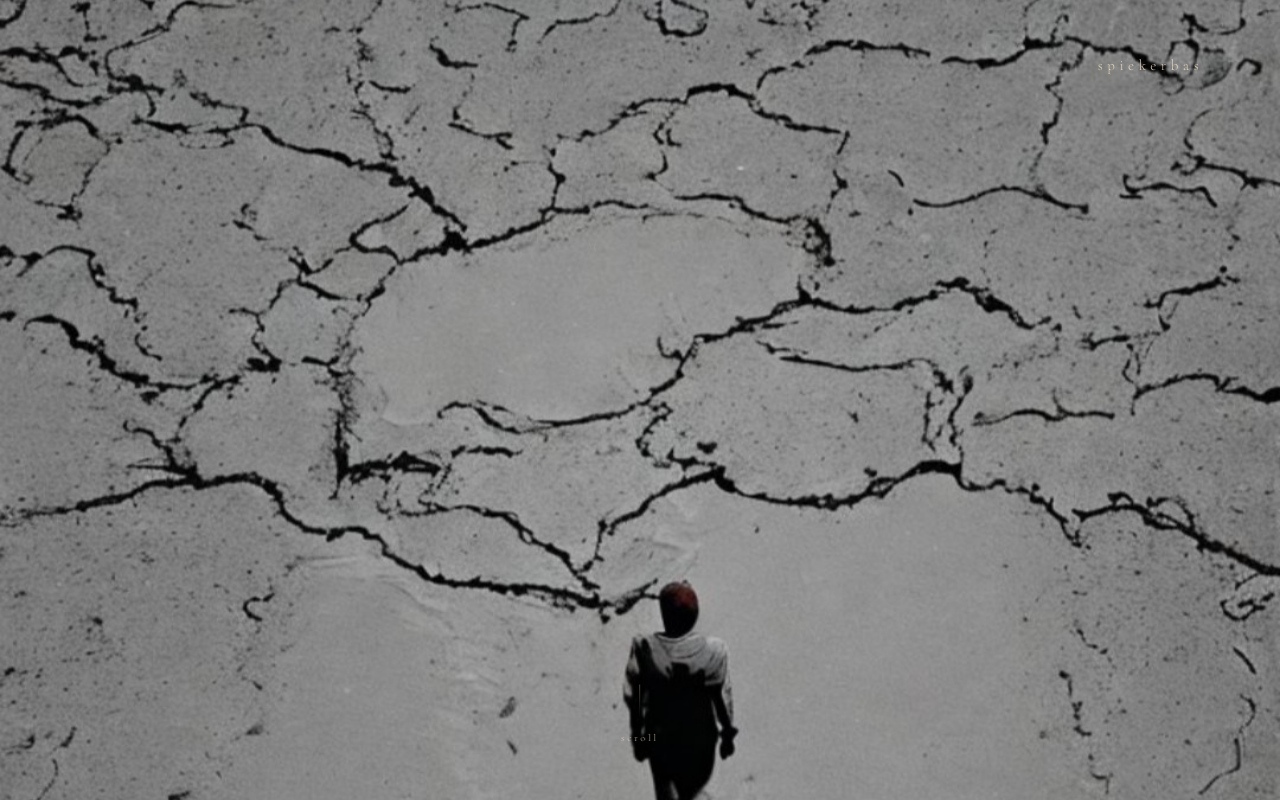
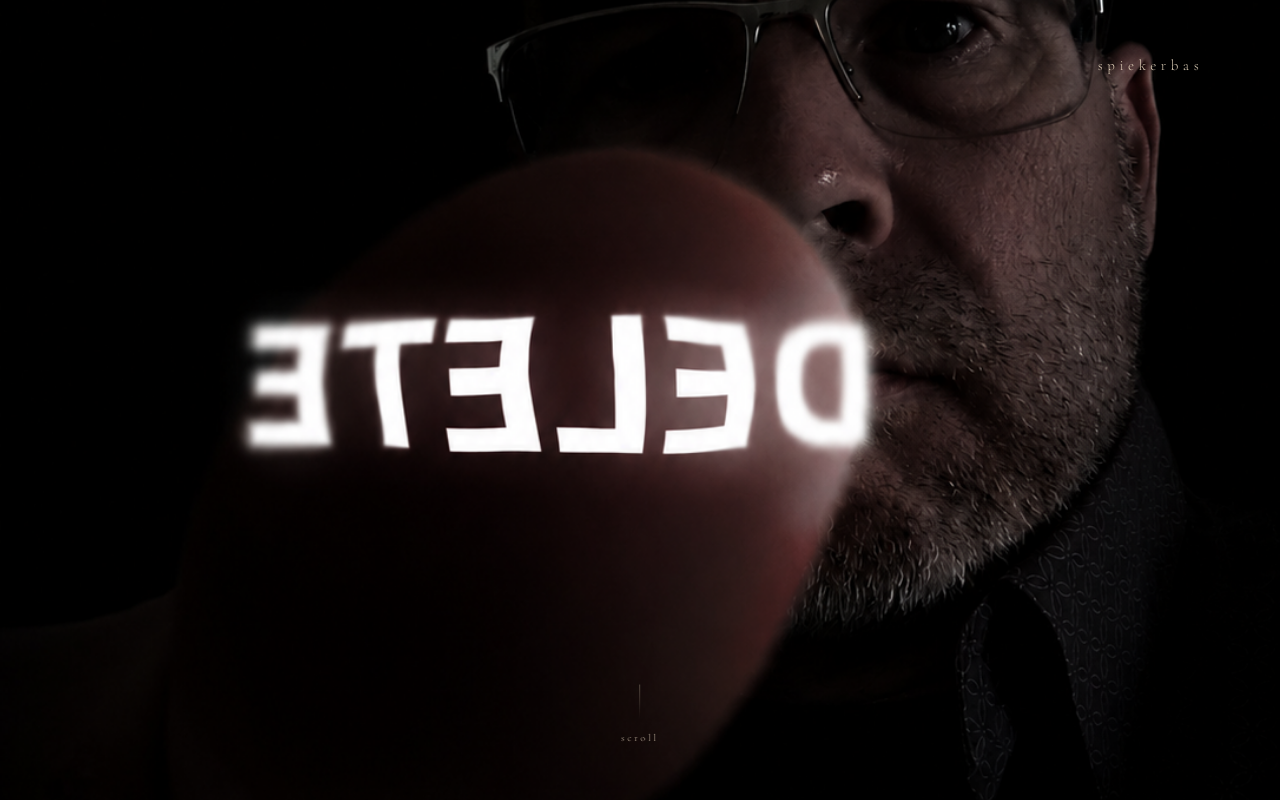
Before and after one commit to Bussupokur/spiekerbas, a website: page index.html in a window 1280 px wide. Drawn offline with nearby package versions, Linux system fonts and the light colour scheme.

Commit message:
Update index.html

```diff
--- a/index.html
+++ b/index.html
@@ -36,7 +36,7 @@
   #painting {
     position: absolute;
     inset: 0;
-    background-image: url('arrivalspiekerbas.jpg');
+    background-image: url('delete.png');
     background-size: cover;
     background-position: center 40%;
     will-change: opacity;
```
